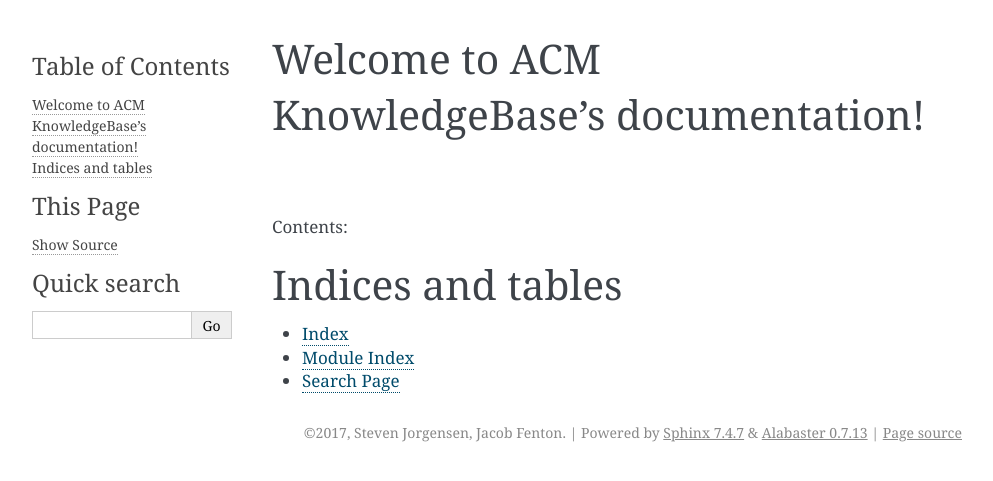
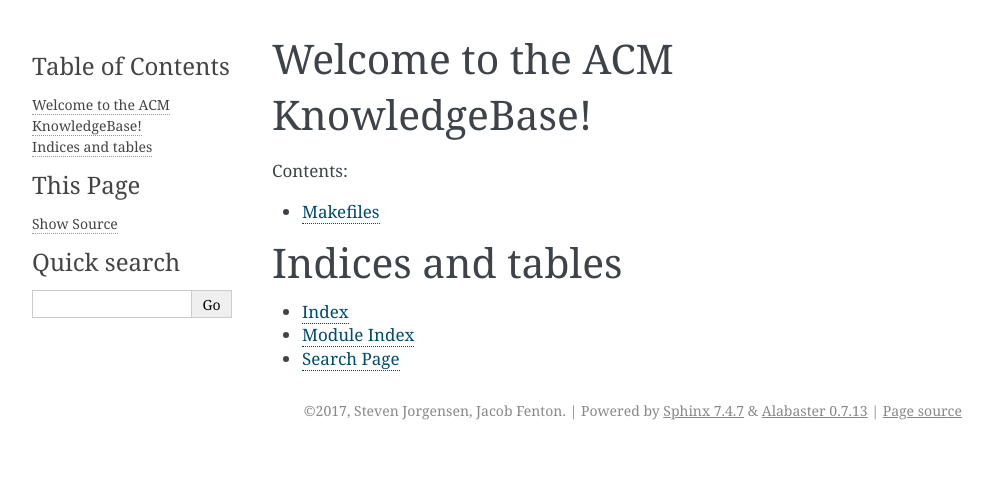
Before and after one commit to radding/knowledgebase, a Sphinx documentation site: the page built from docs/source/index.rst, in a window 1280 px wide. Shown: the top 481 px of the page, without its empty margins (148-1141 px from the left). Built offline with Sphinx 7.4.7, drawn with Linux system fonts in a browser that asks for light colours.

Commit message:
made a makefile section

```diff
--- a/docs/source/index.rst
+++ b/docs/source/index.rst
@@ -3,13 +3,14 @@
    You can adapt this file completely to your liking, but it should at least
    contain the root `toctree` directive.
 
-Welcome to ACM KnowledgeBase's documentation!
-=============================================
+Welcome to the ACM KnowledgeBase!
+=================================
 
 Contents:
 
 .. toctree::
-   :maxdepth: 2
+   makefiles/index
+   :maxdepth: 1
 
 
 
--- /dev/null
+++ b/docs/source/makefiles/makefileIntro.rst
@@ -0,0 +1,2 @@
+Intro to Makefiles
+==================
```
Also changed, not shown: docs/source/makefiles/index.rst (added, +8 -0 lines), 1 other file.
